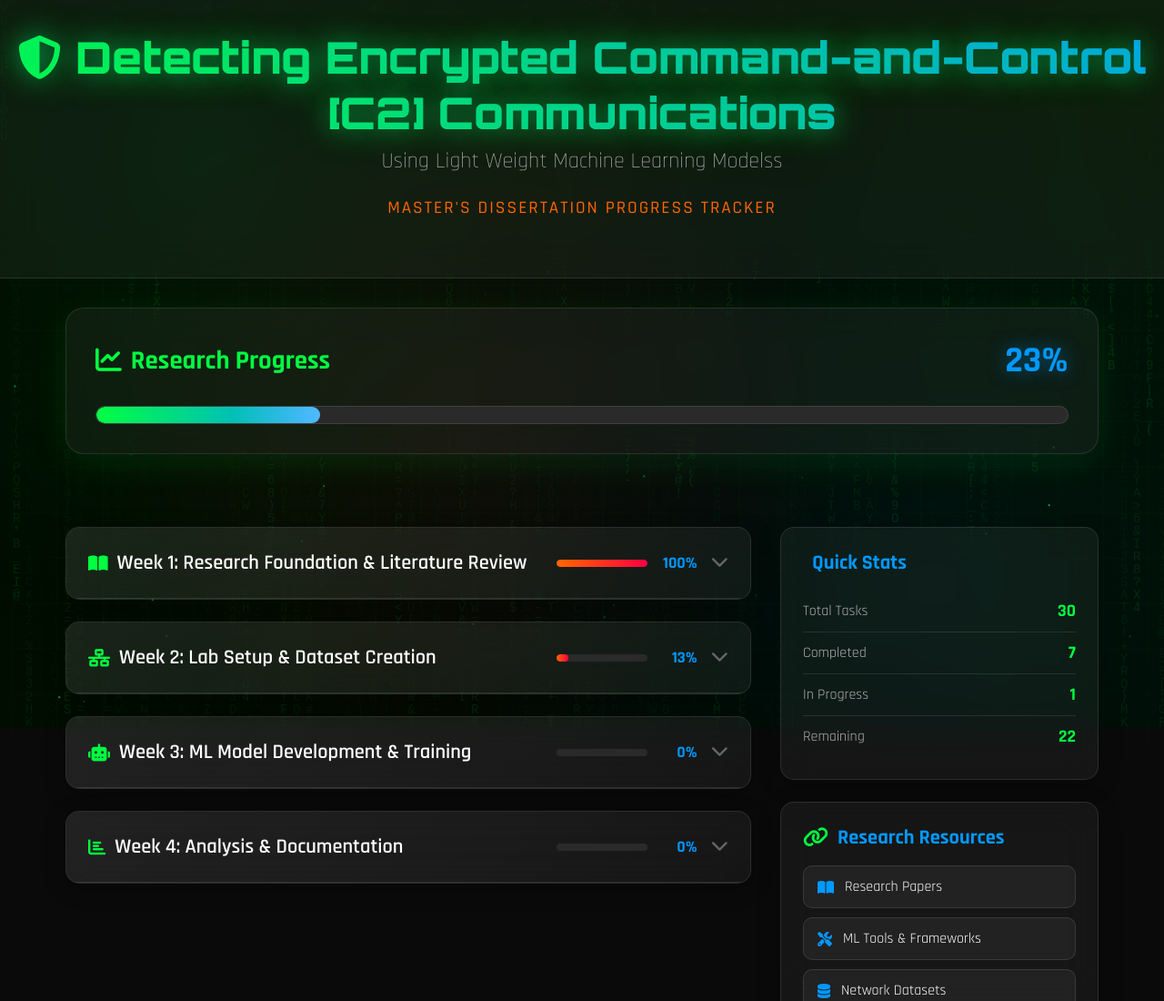
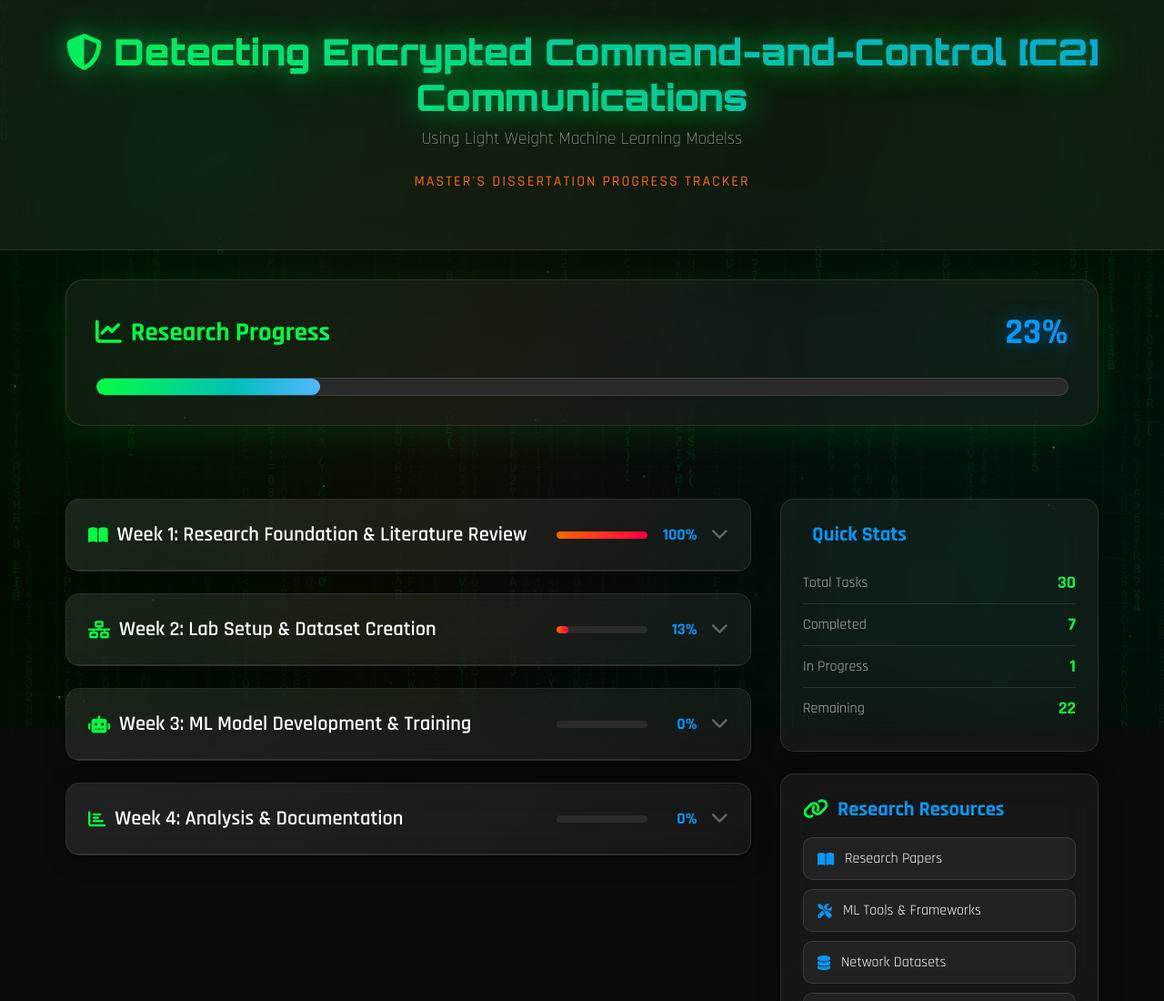
Before and after one commit to parthbhagat1337/portfolio, a plain HTML site: page dissertationTracker.html in a window 1280 px wide. Shown: the top 1100 px of the page at 91% size. Drawn offline with Linux system fonts and the light colour scheme.

Commit message:
Update dissertationTracker.html
font change

```diff
--- a/dissertationTracker.html
+++ b/dissertationTracker.html
@@ -107,7 +107,7 @@
 
         .header h1 {
             font-family: 'Orbitron', monospace;
-            font-size: 3rem;
+            font-size: 2.5rem;
             font-weight: 900;
             background: linear-gradient(45deg, var(--neon-green), var(--neon-blue));
             -webkit-background-clip: text;
@@ -124,14 +124,14 @@
         }
 
         .header .subtitle {
-            font-size: 1.5rem;
+            font-size: 1.2rem;
             color: var(--text-secondary);
             margin-bottom: 1.5rem;
             font-weight: 300;
         }
 
         .header .research-focus {
-            font-size: 1.2rem;
+            font-size: 1.0rem;
             color: var(--neon-orange);
             font-weight: 500;
             margin-bottom: 2rem;
```
